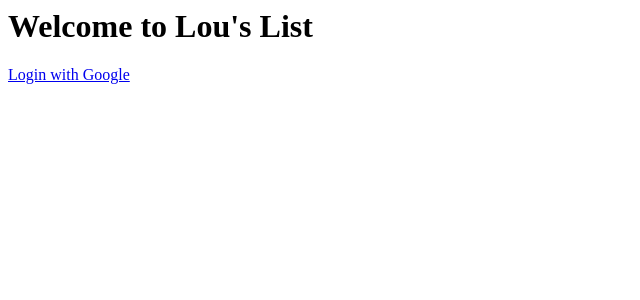
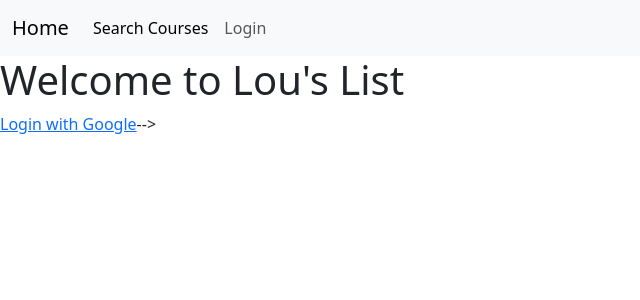
Before and after one commit to clrali/lous-list, a Django app: page / in a window 1280 px wide. Shown: the top 300 px of the page, without its empty margins (0-640 px from the left). Run offline with Django 3.2, Linux system fonts and the light colour scheme; some libraries are stand-ins or nearby versions.

Commit message:
added nav bar

```diff
--- a/templates/home.html
+++ b/templates/home.html
@@ -1,10 +1,44 @@
+{% load bootstrap5 %}
+{% bootstrap_css %}
+{% bootstrap_javascript %}
+{% bootstrap_messages %}
+
+{% load socialaccount %}
+
+<nav class="navbar navbar-expand-lg bg-light">
+  <div class="container-fluid">
+    <a class="navbar-brand" href="http://127.0.0.1:8000/home/">Home</a>
+    <button class="navbar-toggler" type="button" data-bs-toggle="collapse" data-bs-target="#navbarSupportedContent" aria-controls="navbarSupportedContent" aria-expanded="false" aria-label="Toggle navigation">
+      <span class="navbar-toggler-icon"></span>
+    </button>
+    <div class="collapse navbar-collapse" id="navbarSupportedContent">
+      <ul class="navbar-nav me-auto mb-2 mb-lg-0">
+        <li class="nav-item">
+          <a class="nav-link active" aria-current="page" href="http://127.0.0.1:8000/department/">Search Courses</a>
+        </li>
+        {% if user.is_authenticated %}
+            <li class="nav-item">
+              <a class="nav-link" href="{% url 'account_logout' %}">Logout</a>
+            </li>
+        {% else %}
+            <li class="nav-item">
+              <a class="nav-link" href="{% provider_login_url 'google' %}">Login</a>
+            </li>
+        {% endif %}
+      </ul>
+    </div>
+  </div>
+</nav>
+
 <h1>Welcome to Lou's List</h1>
-{% load socialaccount %}
+
+
+
 <body>
     {% if user.is_authenticated %}
-        <p>Welcome, {{ user.username }} !</p>
-        <a href="{% url 'account_logout' %}">Logout</a>
+        <p>Welcome, {{ user.username }}!</p>
+        <!--<a href="{% url 'account_logout' %}">Logout</a>
     {% else %}
-        <a href="{% provider_login_url 'google' %}">Login with Google</a>
+        <a href="{% provider_login_url 'google' %}">Login with Google</a>-->
     {% endif %}
 </body>
```
Also changed, not shown: templates/dropdown.html (+34 -5 lines), db.sqlite3.
